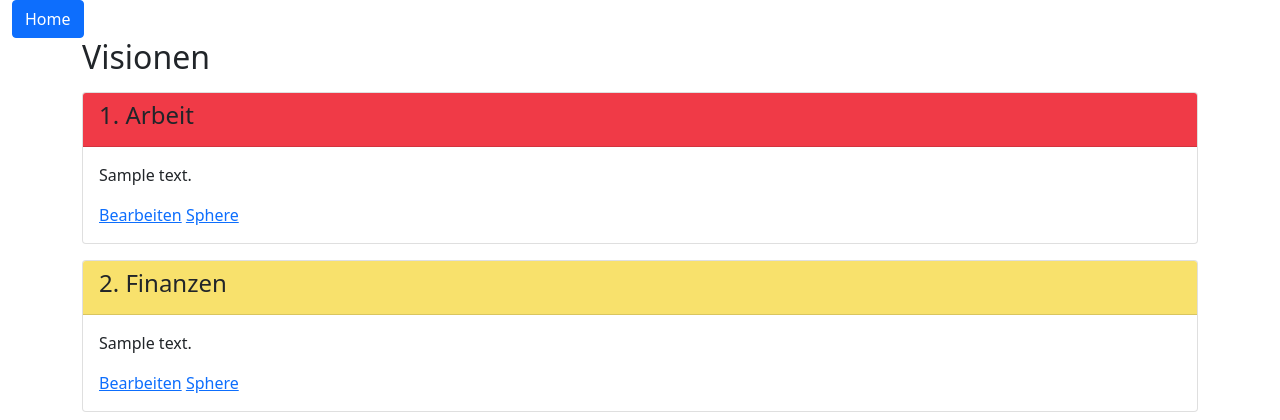
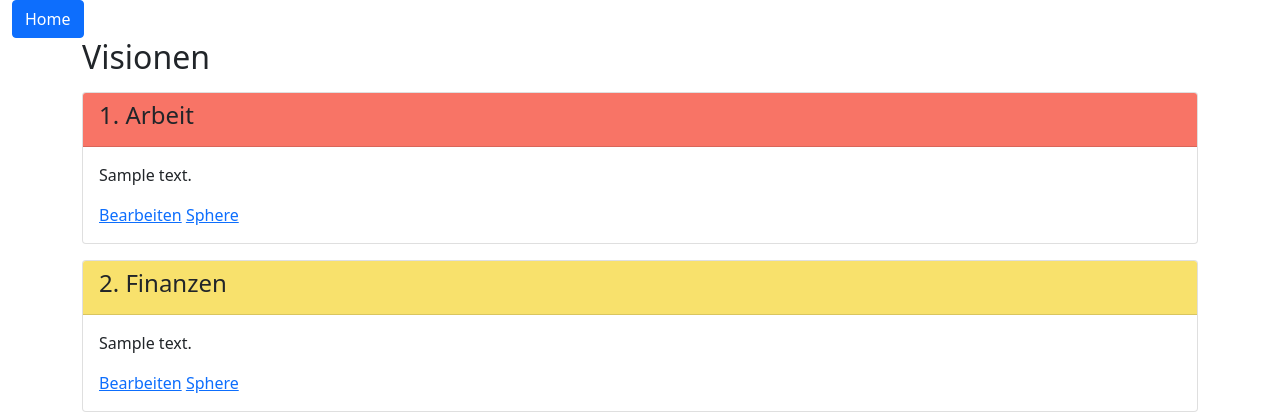
Before and after one commit to eliujulian/elios_app, a Django app: page /habitprofile/ in a window 1280 px wide. Shown: the top 420 px of the page. Run offline with Django 3.2, Linux system fonts and the light colour scheme; a user stored in the database is signed in; tables that the repository leaves empty hold one stand-in row (values such as "Sample post"); some libraries are stand-ins or nearby versions.

Commit message:
opacity adjusted

```diff
--- a/static/css/eliosapp.css
+++ b/static/css/eliosapp.css
@@ -7,7 +7,7 @@
 .color-code-7 {background-color: #33ac67 !important;}  /* Geselligkeit */
 .color-code-8 {background-color: rgb(241, 135, 64) !important;}  /* Perönlichkeit */
 
-.color-1 {background-color: #f03a47 !important;} /* Arbeit */
+.color-1 {background-color: rgba(245, 57, 37, 0.7) !important;} /* Arbeit */
 .color-2 {background-color: #f8e16c !important;} /* Finanzen */
 .color-3 {background-color: #ffc2b4 !important;}   /* Gesundheit */
 .color-4 {background-color: #00c49a !important;} /* Freizeit */
```
